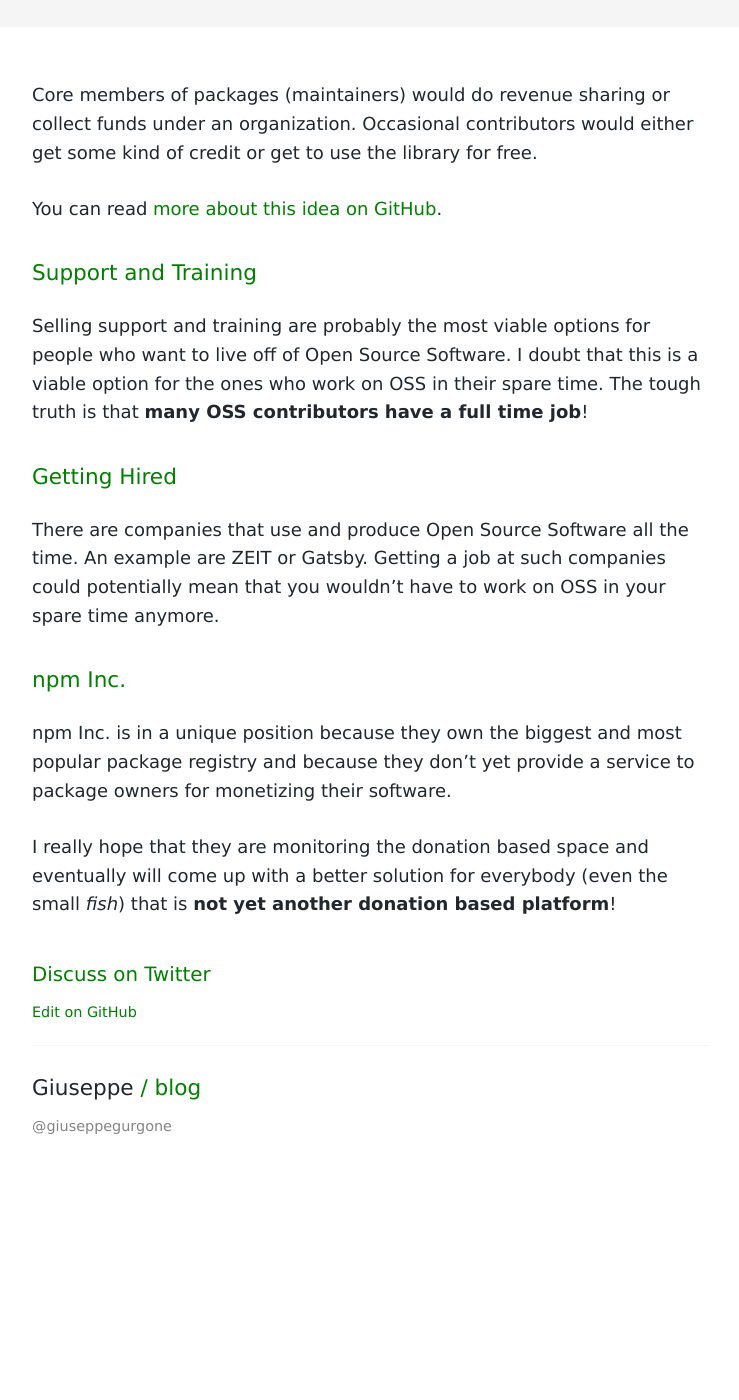
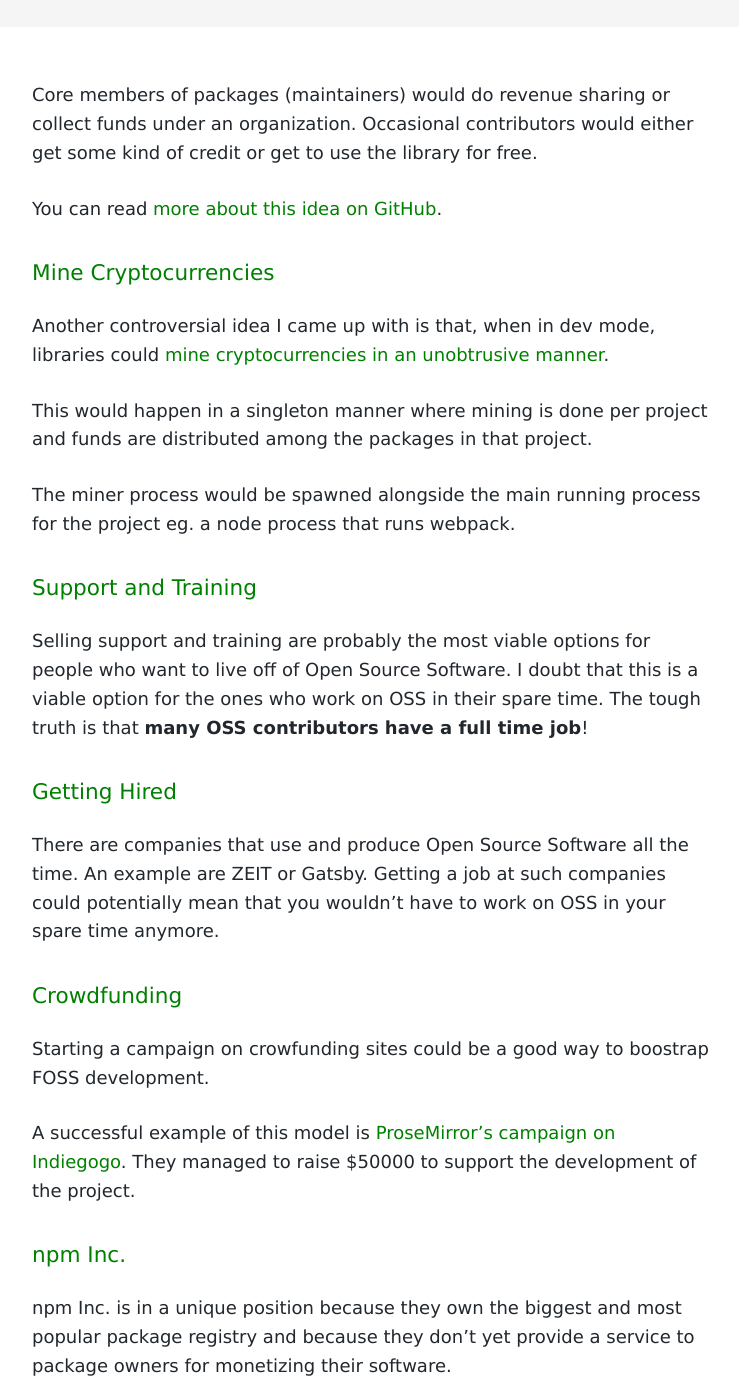
Before and after one commit to giuseppeg/giuseppeg.github.com, a Jekyll site: the page built from _posts/2019-10-11-github-sponsors-oss-sustainability.md, in a window 1280 px wide and 1400 px high, scrolled down 4133 px. Shown: the whole window, without its empty margins (269-1008 px from the left). Built offline with Jekyll 4.4.1, drawn with Linux system fonts in a browser that asks for light colours; comment, search, counter and statistics services are not loaded; before the commit the page ends 5379 px from its top, so only the background shows below that.

Commit message:
Add a couple of sections to OSS sustainability

```diff
--- a/_posts/2019-10-11-github-sponsors-oss-sustainability.md
+++ b/_posts/2019-10-11-github-sponsors-oss-sustainability.md
@@ -63,6 +63,14 @@
 
 You can read [more about this idea on GitHub](https://github.com/giuseppeg/paid-packages).
 
+### Mine Cryptocurrencies
+
+Another controversial idea I came up with is that, when in dev mode, libraries could [mine cryptocurrencies in an unobtrusive manner](https://hackernoon.com/mine-for-bitcoin-with-any-computer-9a30337843e7).
+
+This would happen in a singleton manner where mining is done per project and funds are distributed among the packages in that project.
+
+The miner process would be spawned alongside the main running process for the project eg. a node process that runs webpack.
+
 ### Support and Training
 
 Selling support and training are probably the most viable options for people who want to live off of Open Source Software. I doubt that this is a viable option for the ones who work on OSS in their spare time. The tough truth is that **many OSS contributors have a full time job**!
@@ -71,6 +79,11 @@
 
 There are companies that use and produce Open Source Software all the time. An example are ZEIT or Gatsby. Getting a job at such companies could potentially mean that you wouldn't have to work on OSS in your spare time anymore.
 
+### Crowdfunding
+
+Starting a campaign on crowfunding sites could be a good way to boostrap FOSS development.
+
+A successful example of this model is [ProseMirror's campaign on Indiegogo](https://www.indiegogo.com/projects/prosemirror/). They managed to raise $50000 to support the development of the project.
 
 ### npm Inc.
 
```
